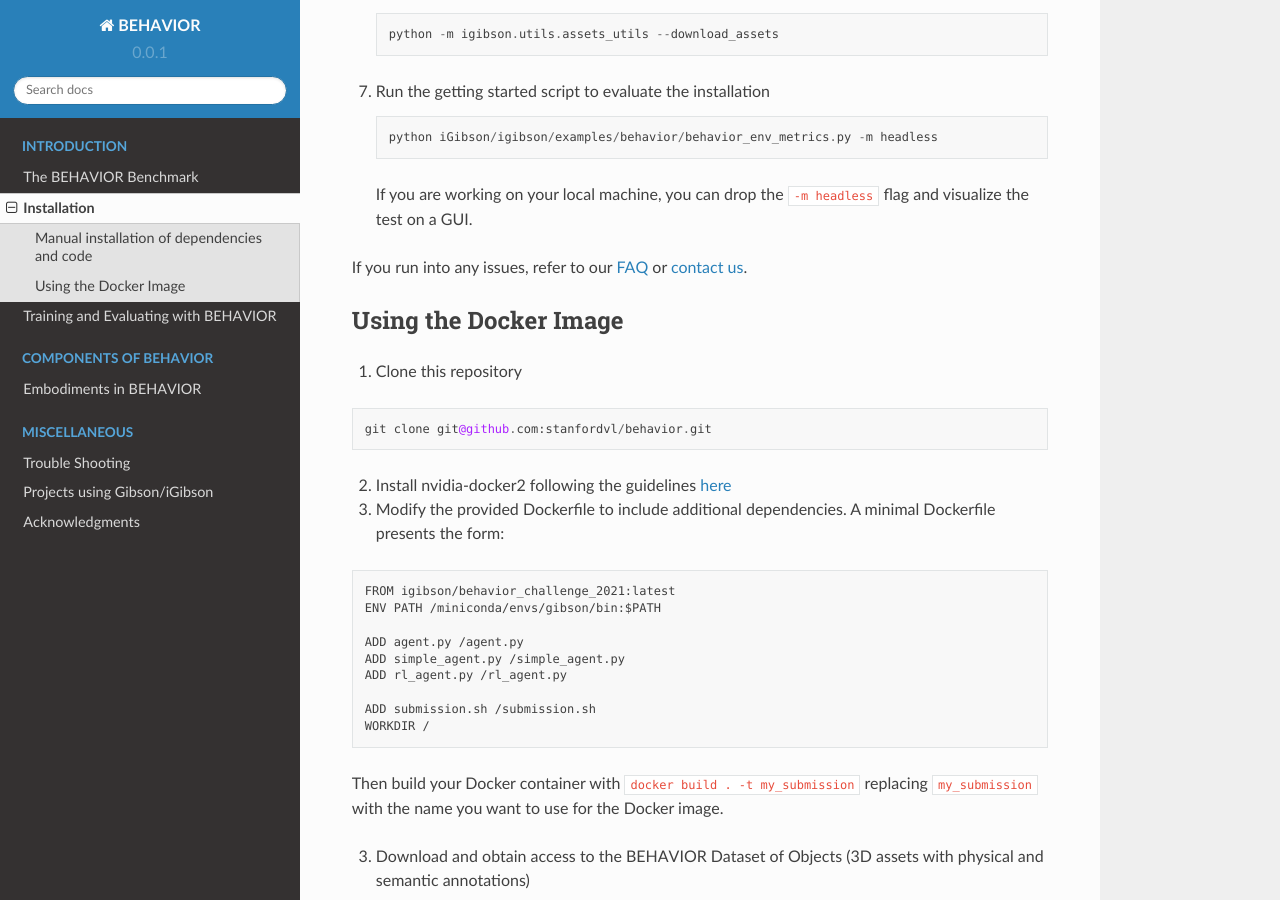
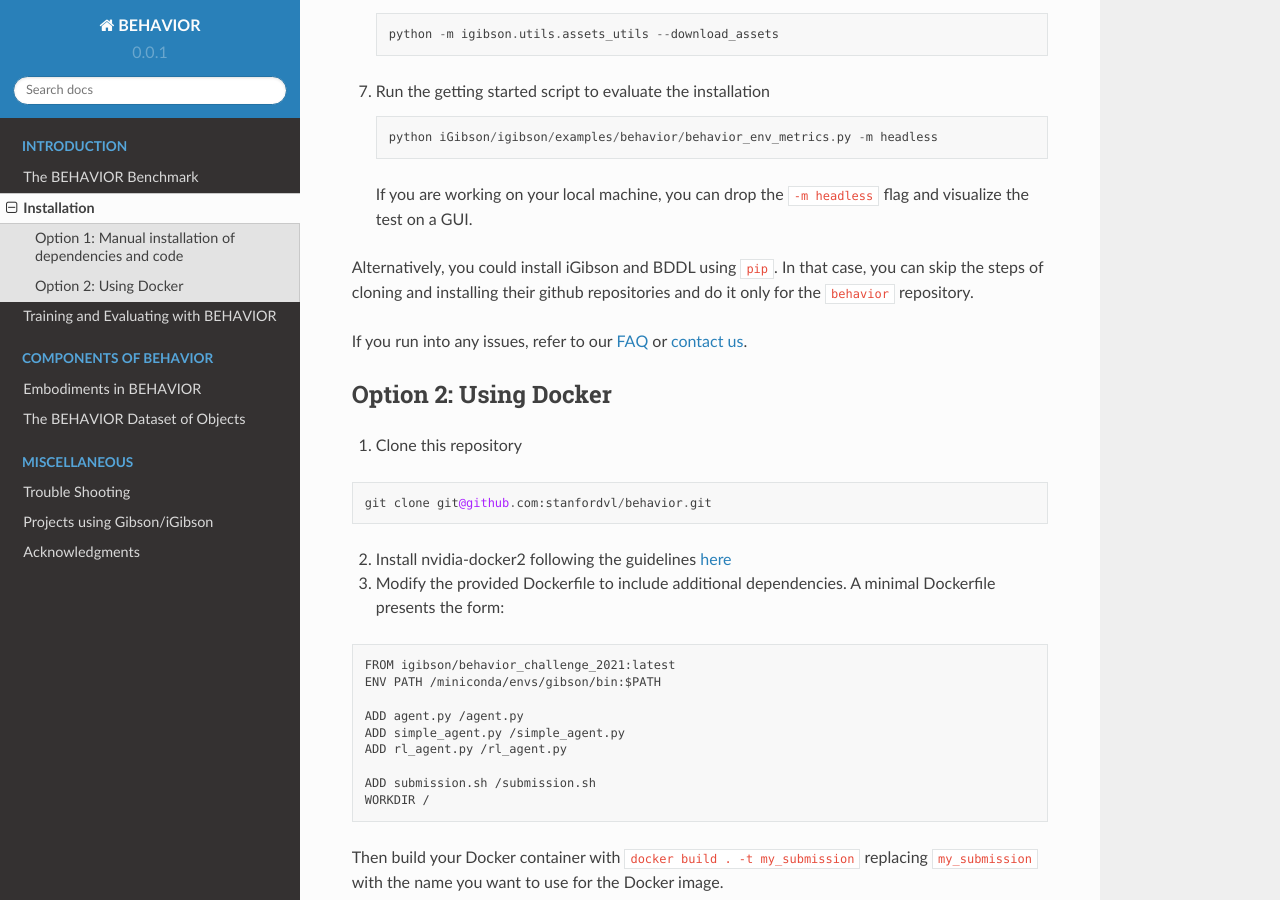
Before and after one commit to StanfordVL/behavior, a Sphinx documentation site: the page built from docs/installation.md, in a window 1280 px wide and 900 px high, scrolled down 1448 px. Built offline with Sphinx 7.4.7 and the Read the Docs theme 2.0.0, drawn with Linux system fonts in a browser that asks for light colours; some of the changed text lies outside the part shown.

Commit message:
objects dataset

````diff
--- a/docs/index.rst
+++ b/docs/index.rst
@@ -24,6 +24,7 @@ Welcome to the documentation of BEHAVIOR
    add_act.md
    vr_demos.md
    create_demos.md
+   objects.md
 
 .. toctree::
    :maxdepth: 1
--- a/docs/installation.md
+++ b/docs/installation.md
@@ -6,7 +6,7 @@ There are two alternatives for the installation:
 1) the common and most flexible way, installing the github repositories (or pip installing) manually,
 2) the fastest but less flexible using a Docker image. This second alternative should be used if you plan to submit to our public leaderboard on EvalAI
 
-### Manual installation of dependencies and code
+### Option 1: Manual installation of dependencies and code
 
 1) Ensure you have the all prerequisites for the installation of iGibson by following the dependencies section [here](http://svl.stanford.edu/igibson/docs/installation.html#installing-dependencies)
 2) Clone all necessary repositories for the benchmark:
@@ -56,9 +56,11 @@ There are two alternatives for the installation:
     ```
     If you are working on your local machine, you can drop the `-m headless` flag and visualize the test on a GUI.
 
+Alternatively, you could install iGibson and BDDL using `pip`. In that case, you can skip the steps of cloning and installing their github repositories and do it only for the `behavior` repository.
+
 If you run into any issues, refer to our [FAQ]() or [contact us](mailto:behavior.benchmark@gmail.com).
 
-### Using the Docker Image
+### Option 2: Using Docker
 
 1) Clone this repository
 ```
````
Also changed, not shown: docs/agents.md (+4 -0 lines).
